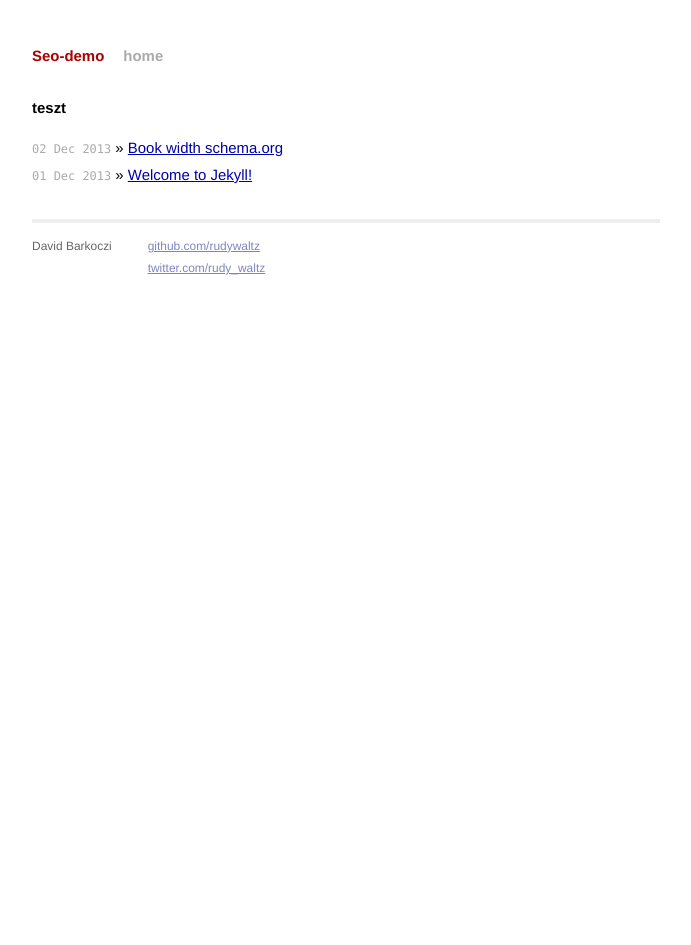
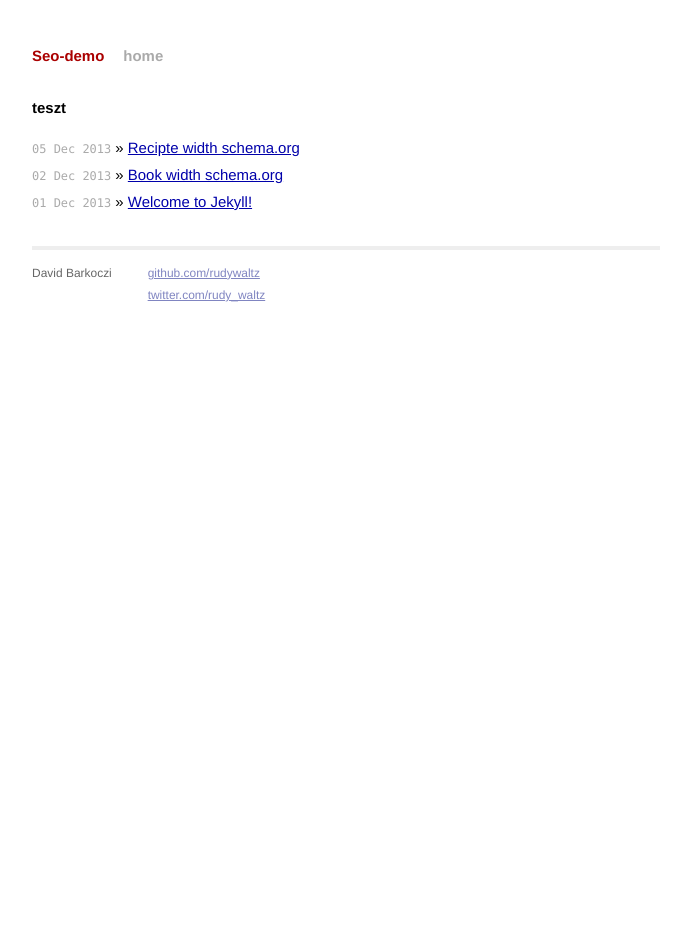
Before and after one commit to rudywaltz/seo-demo, a Jekyll site: the page built from index.html, in a window 1280 px wide. Shown: the whole page, without its empty margins (294-985 px from the left). Built offline with Jekyll 4.4.1, drawn with Linux system fonts in a browser that asks for light colours; Markdown is read by kramdown in place of the engine named in the settings.

Commit message:
add recipte

```diff
--- a/_posts/2013-12-01-book-default.markdown
+++ b/_posts/2013-12-01-book-default.markdown
@@ -36,7 +36,7 @@ Product details
 <span itemprop="numberOfPages">224</span> pages
 Publisher: <span itemprop="publisher">Little, Brown, and Company</span> -
  <meta itemprop="datePublished" content="1991-05-01">May 1, 1991
-Language: <span itemprop="inLanguage">English</span>
+Language: <span itemprop="inLanguage">Magyar</span>
 ISBN-10: <span itemprop="isbn">0316769487</span>
 
 Reviews:
--- /dev/null
+++ b/_posts/2013-12-05-recipte-schema.markdown
@@ -0,0 +1,6 @@
+---
+layout: post
+title:  "Recipte width schema.org"
+date:   2013-12-05 22:09:25
+categories: default
+---
```
